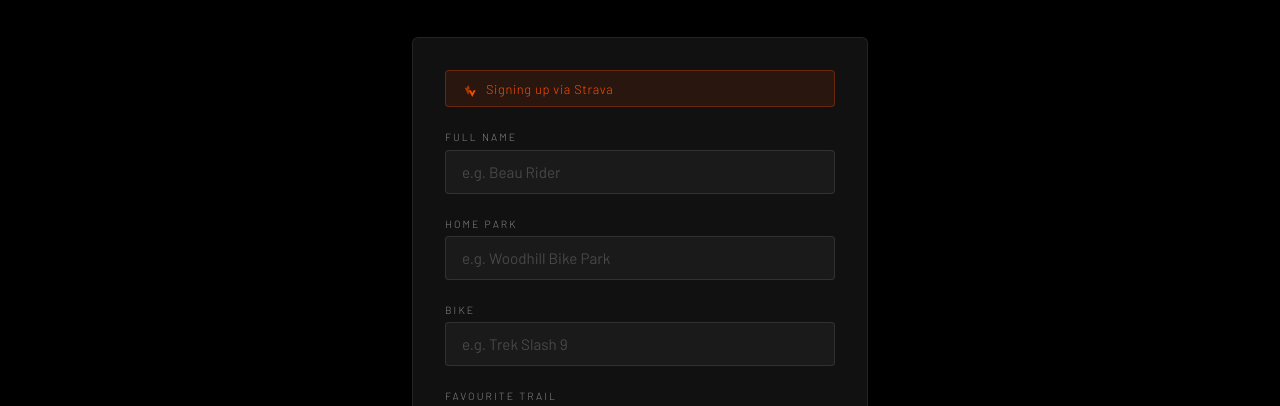
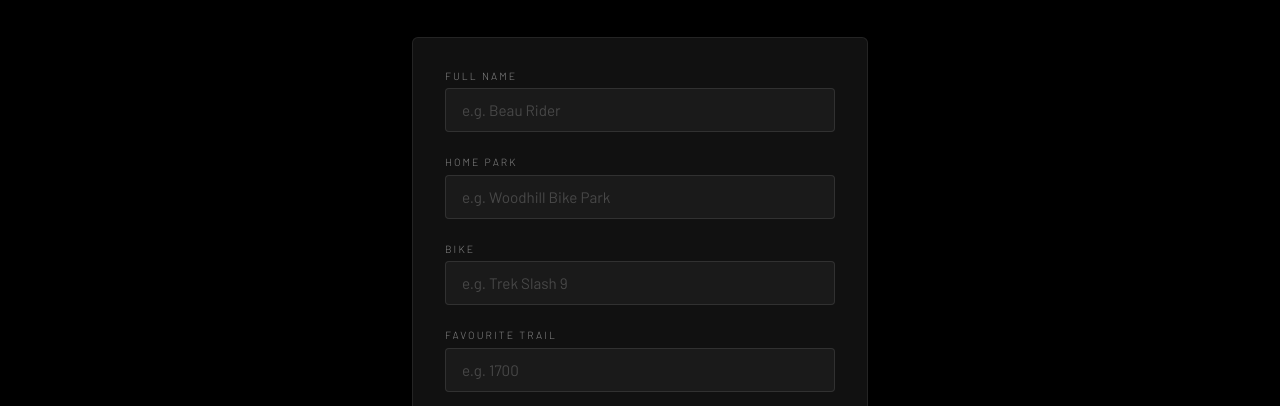
Before and after one commit to Beau710/Any-Day-Racer, a plain HTML site: page signup.html in a window 1280 px wide. Shown: the part 351-757 px from the top of the page. Drawn offline with Linux system fonts and the light colour scheme.

Commit message:
removed icon from signup.html

```diff
--- a/signup.html
+++ b/signup.html
@@ -34,24 +34,6 @@
       </div>
 
       <div class="signup-card">
-        <div class="strava-badge">
-          <svg
-            width="16"
-            height="16"
-            viewBox="0 0 24 24"
-            fill="#fc4c02"
-            xmlns="http://www.w3.org/2000/svg"
-          >
-            <path
-              d="M15.387 17.944l-2.089-4.116h-3.065L15.387 24l5.15-10.172h-3.066l-2.084 4.116z"
-            />
-            <path
-              d="M11.374 10.172L9.286 6.056 7.198 10.172H4l5.286 10.456 2.088-4.112-2.167-4.28h2.167v-2.064z"
-              opacity=".6"
-            />
-          </svg>
-          <span>Signing up via Strava</span>
-        </div>
 
         <div class="form-group">
           <label for="name">Full name</label>
```
